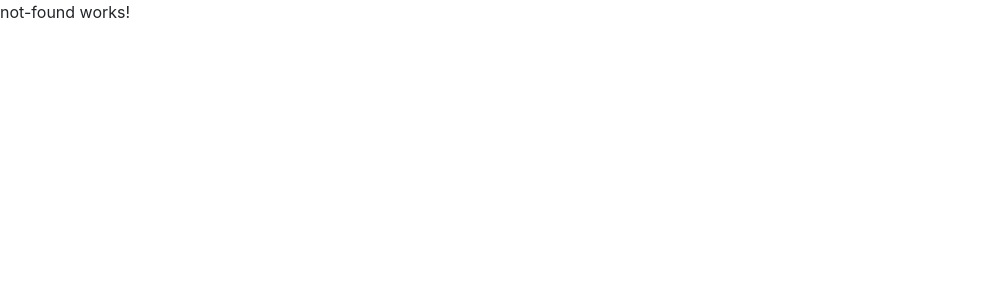
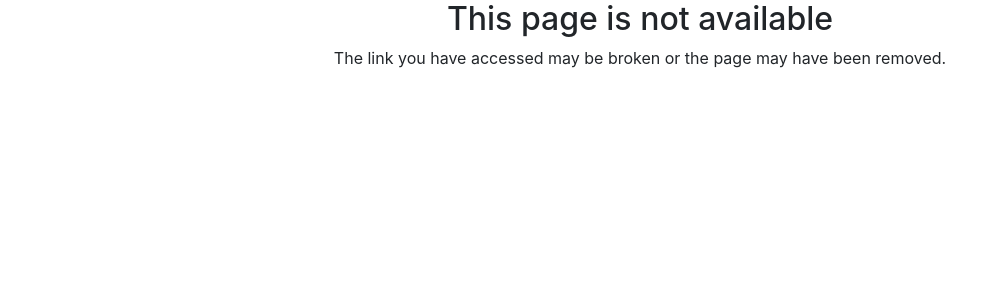
Before and after one commit to inaciofabricio/alurapic, an Angular app: page / in a window 1280 px wide. Shown: the top 300 px of the page, without its empty margins (0-1007 px from the left). Built offline with nearby package versions, Linux system fonts and the light colour scheme.

Commit message:
Fim do 5º Modulo

```diff
--- a/src/app/errors/not-found/not-found.component.html
+++ b/src/app/errors/not-found/not-found.component.html
@@ -1,3 +1,7 @@
-<p>
-  not-found works!
-</p>
+<div class="text-center">
+  <h2>This page is not available</h2>
+  <p>
+      The link you have accessed may be broken or
+      the page may have been removed.
+  </p>
+</div>
--- a/src/app/photos/photo-list/photo-list.component.html
+++ b/src/app/photos/photo-list/photo-list.component.html
@@ -1,5 +1 @@
-<app-photo
-  *ngFor="let photo of photos"
-  [url]="photo.url"
-  [description]="photo.description">
-</app-photo>
+<app-photos [photos]="photos" ></app-photos>
--- /dev/null
+++ b/src/app/photos/photo-list/photos/photos.component.html
@@ -0,0 +1,10 @@
+<ol class="list-unstyled">
+  <li *ngFor="let cols of rows" class="row">
+    <div *ngFor="let photo of cols" class="col-4">
+      <app-photo
+          [url]="photo.url"
+          [description]="photo.description">
+      </app-photo>
+    </div>
+  </li>
+</ol>
--- /dev/null
+++ b/src/app/photos/photo-list/photos/photos.component.ts
@@ -0,0 +1,31 @@
+import { Component, Input, OnChanges, SimpleChanges } from '@angular/core';
+import { Photo } from '../../photo/photo';
+
+@Component({
+  selector: 'app-photos',
+  templateUrl: './photos.component.html',
+  styleUrls: ['./photos.component.css']
+})
+export class PhotosComponent implements OnChanges {
+
+  @Input() photos: Photo[] = [];
+  rows: any[] = [];
+
+  constructor() { }
+
+  ngOnChanges(changes: SimpleChanges) {
+    if(changes.photos){ console.log(this.photos);
+      this.rows = this.groupColumns(this.photos);
+    }
+  }
+
+  groupColumns(photos: Photo[]){
+    const newRows = [];
+
+    for (let index = 0; index < photos.length; index+=3) {
+      newRows.push(photos.slice(index, index + 3));
+    }
+
+    return newRows;
+  }
+}
--- a/src/app/photos/photos.module.ts
+++ b/src/app/photos/photos.module.ts
@@ -5,12 +5,13 @@ import { HttpClientModule } from '@angular/common/http';
 import { PhotoComponent } from './photo/photo.component';
 import { PhotoListComponent } from './photo-list/photo-list.component';
 import { PhotoFormComponent } from './photo-form/photo-form.component';
+import { PhotosComponent } from './photo-list/photos/photos.component';
 
 @NgModule({
     declarations: [
         PhotoComponent,
         PhotoListComponent,
-        PhotoFormComponent
+        PhotoFormComponent, PhotosComponent
     ],
     exports: [ ],
     imports: [
```
Also changed, not shown: src/app/photos/photo-list/photos/photos.component.css (added), 1 other file (tests, documents, lock files or other folders).
